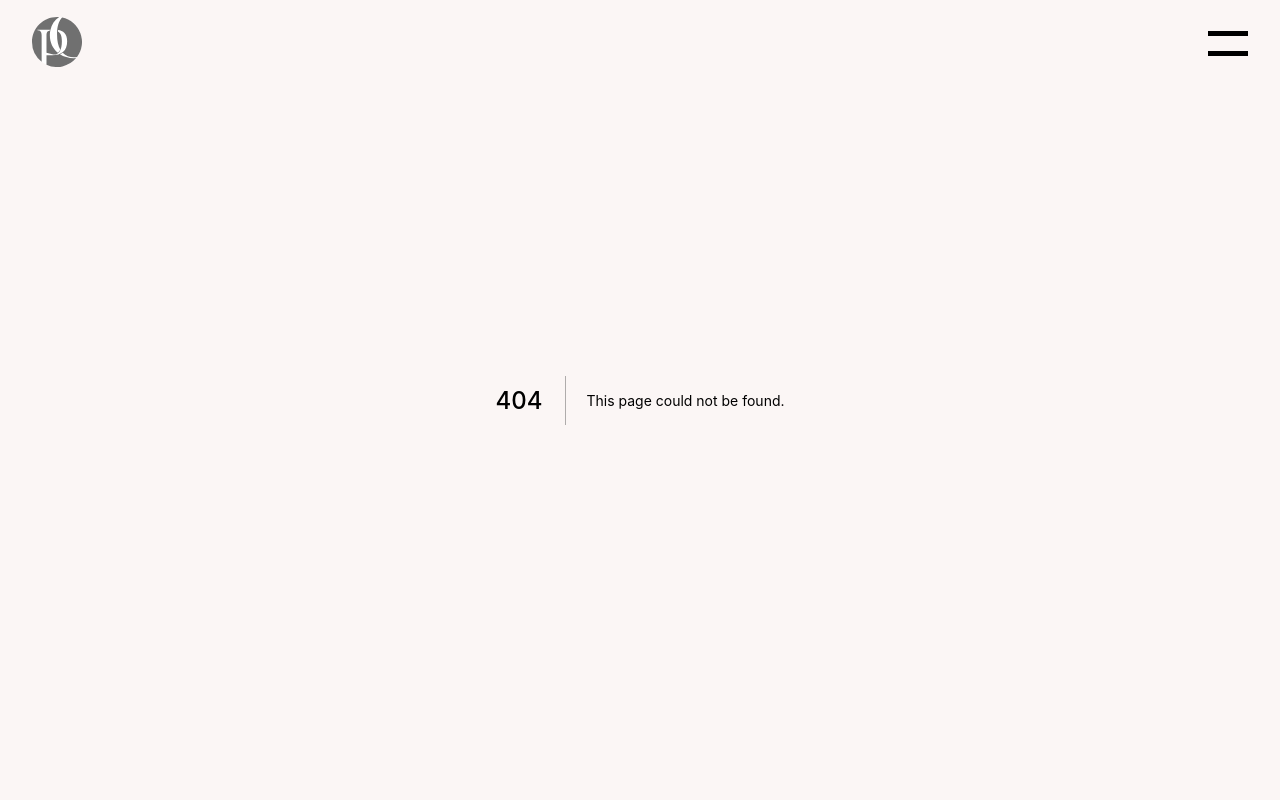
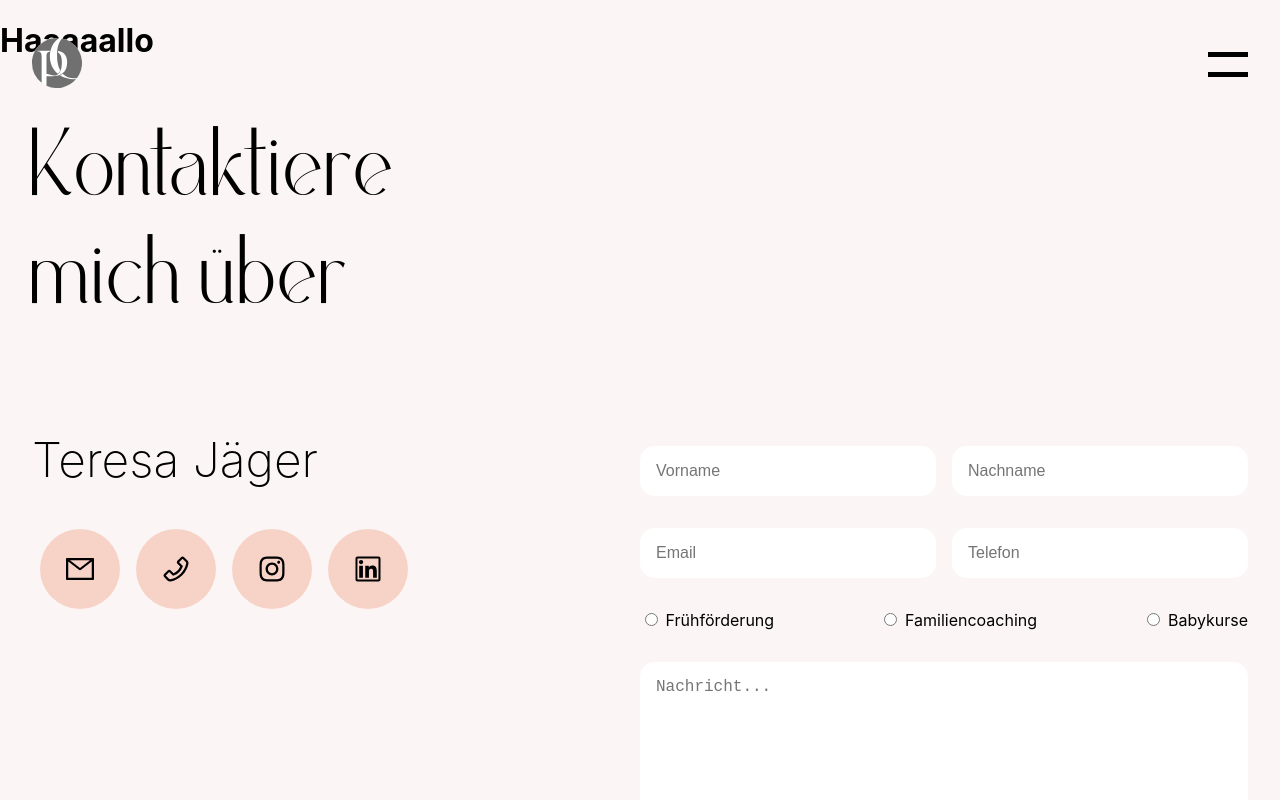
Before and after one commit to M-WRI/petite-coaching-hamburg, a Next.js app: page /fruehfoerderung in a window 1280 px wide. Before the commit this address had no page. Shown: the top 800 px of the page. Built offline with nearby package versions, Linux system fonts and the light colour scheme.

Commit message:
clean up

```diff
--- a/components/AboutMe.js
+++ b/components/HomeSections/AboutMeSection.js
@@ -1,5 +1,5 @@
 // style
-import style from "../styles/AboutMe.module.css";
+import style from "../../styles/AboutMe.module.css";
 
 const AboutMe = () => {
   return (
--- a/components/EarlyIdentification.js
+++ b/components/HomeSections/EarlyIdentificationSection.js
@@ -4,7 +4,7 @@ import { useAnimation, motion } from "framer-motion";
 import Image from "next/image";
 
 // style
-import style from "../styles/EarlyIdentification.module.css";
+import style from "../../styles/EarlyIdentification.module.css";
 
 const EarlyIdentification = () => {
   const { ref, inView } = useInView({
--- a/components/ExpertiseSection.js
+++ b/components/HomeSections/ExpertiseSection.js
@@ -1,6 +1,6 @@
 // style
-import style from "../styles/ExpertiseSection.module.css";
-import LinkBox from "./LinkBox";
+import style from "../../styles/ExpertiseSection.module.css";
+import LinkBox from "../LinkBox";
 import { motion, useAnimation } from "framer-motion";
 import { useInView } from "react-intersection-observer";
 import { useEffect } from "react";
--- a/components/InstagramSection.js
+++ b/components/HomeSections/InstagramSection.js
@@ -1,7 +1,7 @@
 import Image from "next/image";
 
 // style
-import style from "../styles/InstagramSection.module.css";
+import style from "../../styles/InstagramSection.module.css";
 
 const InstagramSection = () => {
   return (
--- a/components/LandingSection.js
+++ b/components/HomeSections/LandingSection.js
@@ -1,7 +1,7 @@
 import { motion } from "framer-motion";
 
 // style
-import style from "../styles/LandingSection.module.css";
+import style from "../../styles/LandingSection.module.css";
 
 const LandingSection = () => {
   const headline = "Petite Coaching";
--- /dev/null
+++ b/pages/fruehfoerderung.js
@@ -0,0 +1,9 @@
+const fruehfoerderung = () => {
+  return (
+    <div>
+      <h1>Haaaaallo</h1>
+    </div>
+  );
+};
+
+export default fruehfoerderung;
```
Also changed, not shown: pages/index.js (+5 -5 lines).
